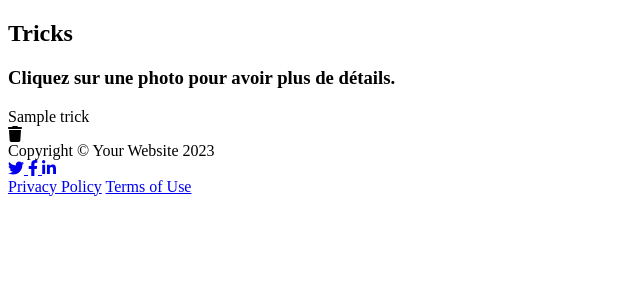
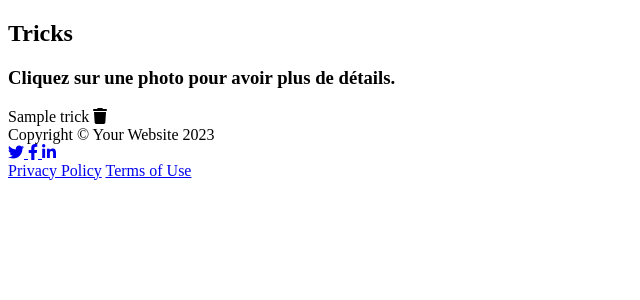
Before and after one commit to devperez/snowtricks, a Symfony app: template templates/snowtricks/index.html.twig in a window 1280 px wide. Shown: the part 216-516 px from the top of the page, without its empty margins (0-640 px from the left). Run offline with Twig, Linux system fonts and the light colour scheme; the template is opened without the code that fills it: most values are stand-ins (such as "Sample title", 1, 10 or a date in 2020); some libraries are stand-ins or nearby versions.

Commit message:
minor changes in the display

```diff
--- a/templates/snowtricks/index.html.twig
+++ b/templates/snowtricks/index.html.twig
@@ -39,13 +39,12 @@
 									</div>
 								</a>
 								<div class="trick-caption">
-									<div class="trick-caption-heading">{{ trick.name }}
+									<div class="trick-caption-heading">
 										{% if app.user.id == trick.user.id %}
-										<div class="delete" data-id="{{ trick.id }}">
+										<div class="delete d-flex justify-content-between" data-id="{{ trick.id }}">
+										{{ trick.name }}
 											<i class="fa-solid fa-trash" style="cursor:pointer"></i>
 										</div>
-											{# <img src="/assets/img/trash-solid.svg" class="delete" data-id="{{ trick.id }}" title="Supprimer cet article" style="margin-left:15px; cursor:pointer"></img> #}
-											{# <p class="delete" data-id="{{ trick.id }}" style="cursor:pointer">Supprimer</p> #}
 										{% endif %}
 									</div>
 								</div>
```
